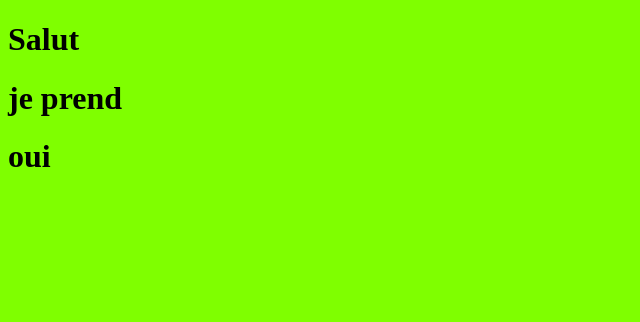
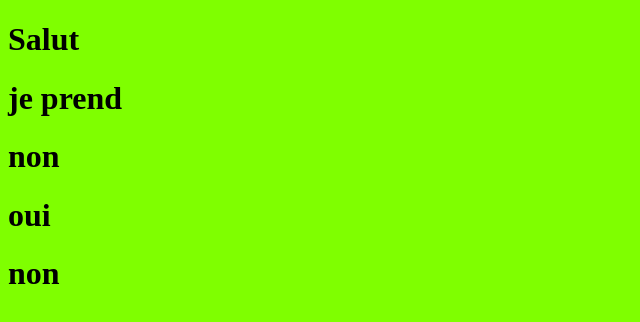
Before and after one commit to NassimHachem/OpenClassroomsProjects, a plain HTML site: page dossier sans titre/index.html in a window 1280 px wide. Shown: the whole page, without its empty margins (0-640 px from the left). Drawn offline with Linux system fonts and the light colour scheme.

Commit message:
Update index.html

```diff
--- a/dossier sans titre/index.html
+++ b/dossier sans titre/index.html
@@ -9,7 +9,9 @@
     <body>
         <h1>Salut</h1>
         <h1>je prend</h1>
+        <h1>non</h1>
         <h1>oui</h1>
+        <h1>non</h1>
     </body>
 
 </html>
```
